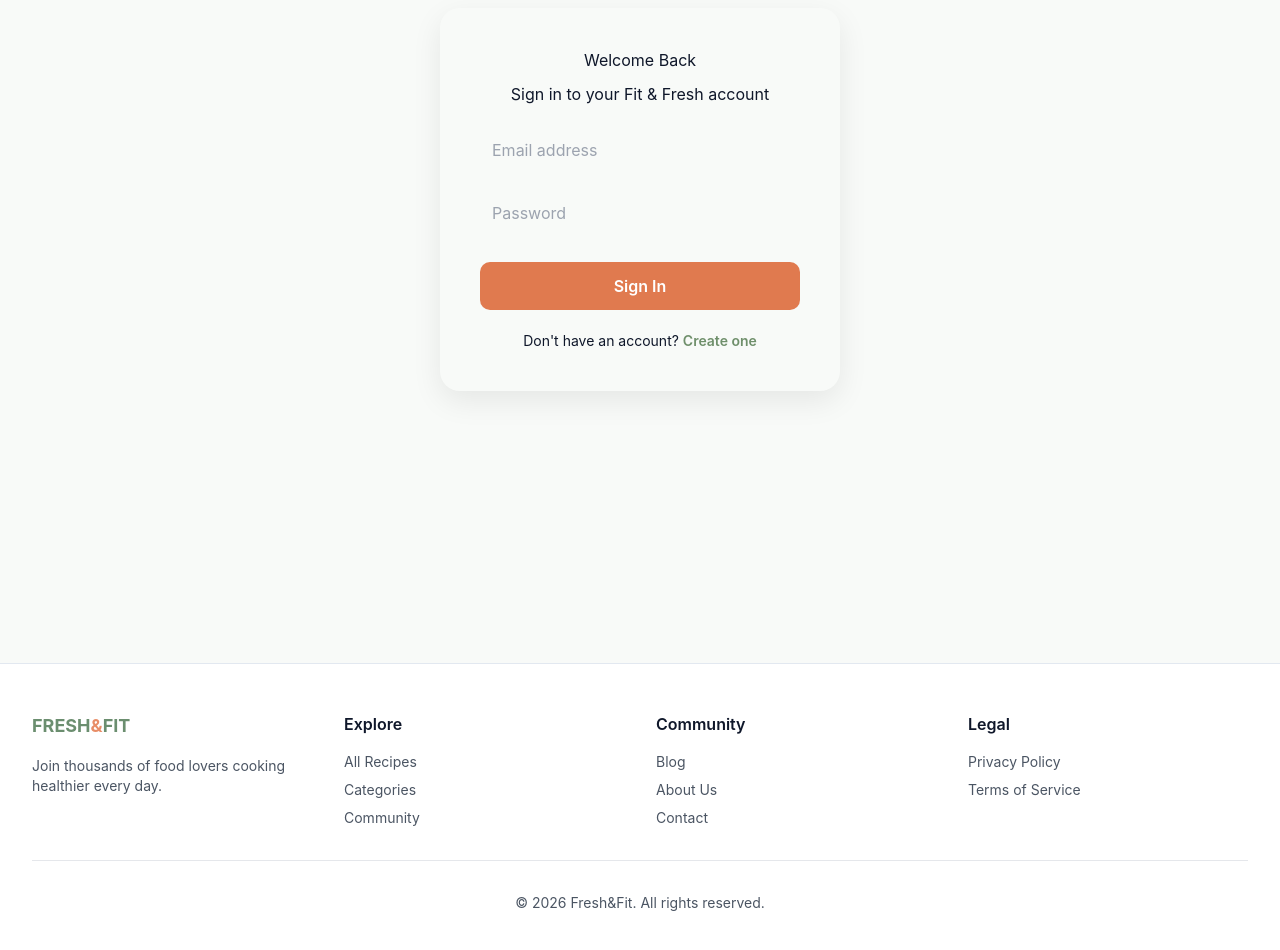
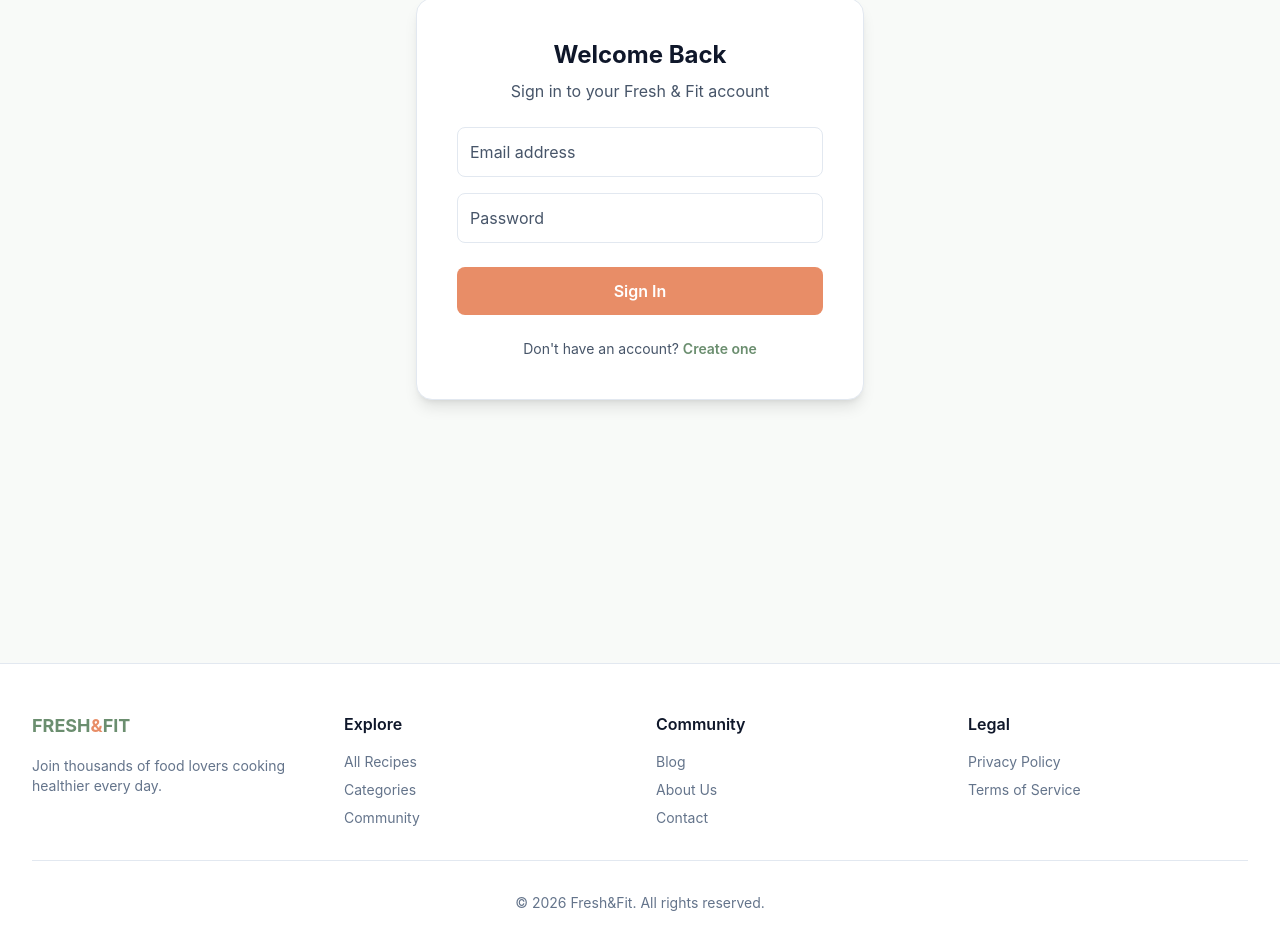
Before and after one commit to Drys-H/WebMinds, a React app in the folder frontend/: page /signin in a window 1280 px wide. Shown: the part 274-1224 px from the top of the page. Built offline with nearby package versions, Linux system fonts and the light colour scheme; the HTML template or start-up script is replaced by a standard one.

Commit message:
new version

```diff
--- a/frontend/src/components/layout/Layout.jsx
+++ b/frontend/src/components/layout/Layout.jsx
@@ -1,7 +1,6 @@
-import { Menu, Moon, Search, Sun, User, X } from "lucide-react";
-import { useEffect, useState } from "react";
+import { Menu, Search, User, X } from "lucide-react";
+import { useState } from "react";
 import { Link, NavLink, Outlet, useNavigate } from "react-router-dom";
-
 
 const navLinks = [
   { to: "/", label: "Home" },
@@ -13,30 +12,7 @@ const navLinks = [
 export default function Layout() {
   const [mobileMenuOpen, setMobileMenuOpen] = useState(false);
   const [search, setSearch] = useState("");
-  const [darkMode, setDarkMode] = useState(false);
   const navigate = useNavigate();
-
-  useEffect(() => {
-    const savedTheme = localStorage.getItem("theme");
-
-    if (savedTheme === "dark") {
-      document.documentElement.classList.add("dark");
-      setDarkMode(true);
-    }
-  }, []);
-
-  const toggleDarkMode = () => {
-    const newMode = !darkMode;
-    setDarkMode(newMode);
-
-    if (newMode) {
-      document.documentElement.classList.add("dark");
-      localStorage.setItem("theme", "dark");
-    } else {
-      document.documentElement.classList.remove("dark");
-      localStorage.setItem("theme", "light");
-    }
-  };
 
   const handleSearchSubmit = (event) => {
     event.preventDefault();
@@ -52,15 +28,20 @@ export default function Layout() {
   };
 
   return (
-      <div className="min-h-screen bg-[var(--color-background)] text-[var(--color-text)] dark:bg-slate-950 dark:text-white">
+      <div className="min-h-screen bg-[var(--color-background)] text-[var(--color-text)]">
+
+        {/* HEADER */}
         <header className="sticky top-0 z-50 border-b border-[var(--color-border)] bg-[var(--color-surface)]/95 backdrop-blur">
           <div className="mx-auto flex max-w-7xl items-center justify-between gap-4 px-4 py-4 sm:px-6 lg:px-8">
+
+            {/* LOGO */}
             <Link to="/" className="text-xl font-extrabold tracking-tight sm:text-2xl">
               <span className="text-[var(--color-primary)]">FRESH</span>
               <span className="text-[var(--color-accent)]">&amp;</span>
               <span className="text-[var(--color-primary)]">FIT</span>
             </Link>
 
+            {/* NAV */}
             <nav className="hidden items-center gap-7 md:flex">
               {navLinks.map((link) => (
                   <NavLink
@@ -70,7 +51,7 @@ export default function Layout() {
                           `text-sm font-semibold transition ${
                               isActive
                                   ? "text-[var(--color-primary)]"
-                      : "text-slate-600 hover:text-[var(--color-primary)] dark:text-slate-300 dark:hover:text-[var(--color-primary)]"
+                                  : "text-slate-600 hover:text-[var(--color-primary)]"
                           }`
                       }
                   >
@@ -79,15 +60,8 @@ export default function Layout() {
               ))}
             </nav>
 
+            {/* RIGHT SIDE */}
             <div className="hidden items-center gap-3 lg:flex">
-            <button
-              type="button"
-              onClick={toggleDarkMode}
-              className="grid h-10 w-10 place-items-center rounded-full border border-slate-200 text-slate-600 transition hover:bg-slate-100 dark:border-slate-700 dark:text-slate-300 dark:hover:bg-slate-800"
-              aria-label="Toggle dark mode"
-            >
-              {darkMode ? <Sun className="h-4 w-4" /> : <Moon className="h-4 w-4" />}
-            </button>
 
               <button className="rounded-full border border-[var(--color-primary)] px-4 py-2 text-sm font-semibold text-[var(--color-primary)] transition hover:bg-[var(--color-primary)] hover:text-white">
                 <Link to="/signin">Sign In</Link>
@@ -97,39 +71,32 @@ export default function Layout() {
                 <Link to="/register">Get Started</Link>
               </button>
 
-            <button className="grid h-10 w-10 place-items-center rounded-full border border-slate-200 text-slate-600 dark:border-slate-700 dark:text-slate-300">
+              <button className="grid h-10 w-10 place-items-center rounded-full border border-[var(--color-border)] text-[var(--color-text)]">
                 <User className="h-4 w-4" />
               </button>
             </div>
 
+            {/* MOBILE */}
             <div className="flex items-center gap-2 md:hidden">
               <button
                   type="button"
-              onClick={toggleDarkMode}
-              className="grid h-10 w-10 place-items-center rounded-full border border-slate-200 text-slate-600 transition hover:bg-slate-100 dark:border-slate-700 dark:text-slate-300 dark:hover:bg-slate-800"
-              aria-label="Toggle dark mode"
-            >
-              {darkMode ? <Sun className="h-4 w-4" /> : <Moon className="h-4 w-4" />}
-            </button>
-
-            <button
-              type="button"
-              className="grid h-10 w-10 place-items-center rounded-full border border-slate-200 dark:border-slate-700"
+                  className="grid h-10 w-10 place-items-center rounded-full border border-[var(--color-border)]"
                   onClick={() => setMobileMenuOpen((open) => !open)}
-              aria-label="Toggle menu"
               >
                 {mobileMenuOpen ? (
-                <X className="h-5 w-5 dark:text-white" />
+                    <X className="h-5 w-5" />
                 ) : (
-                <Menu className="h-5 w-5 dark:text-white" />
+                    <Menu className="h-5 w-5" />
                 )}
               </button>
             </div>
           </div>
 
+          {/* MOBILE MENU */}
           {mobileMenuOpen && (
-          <div className="border-t border-[var(--color-border)] bg-white md:hidden dark:border-slate-800 dark:bg-slate-900">
+              <div className="border-t border-[var(--color-border)] bg-[var(--color-surface)] md:hidden">
                 <div className="mx-auto max-w-7xl px-4 py-4 sm:px-6">
+
                   <form onSubmit={handleSearchSubmit} className="mb-4 flex flex-col gap-2 sm:flex-row sm:items-center">
                     <div className="relative flex-1">
                       <Search className="pointer-events-none absolute left-3 top-1/2 h-4 w-4 -translate-y-1/2 text-slate-400" />
@@ -138,7 +105,7 @@ export default function Layout() {
                           value={search}
                           onChange={(event) => setSearch(event.target.value)}
                           placeholder="Search recipes"
-                    className="w-full rounded-full border border-slate-200 bg-slate-50 py-3 pl-10 pr-4 text-sm outline-none focus:border-[var(--color-primary)] focus:bg-white dark:border-slate-700 dark:bg-slate-800 dark:text-white dark:focus:bg-slate-800"
+                          className="w-full rounded-full border border-[var(--color-border)] bg-[var(--color-surface)] py-3 pl-10 pr-4 text-sm outline-none focus:border-[var(--color-primary)]"
                       />
                     </div>
                     <button className="w-full rounded-full bg-[var(--color-primary)] px-4 py-3 text-sm font-semibold text-white sm:w-auto">
@@ -156,7 +123,7 @@ export default function Layout() {
                                 `block rounded-2xl px-4 py-3 text-sm font-semibold ${
                                     isActive
                                         ? "bg-[var(--color-primary)]/10 text-[var(--color-primary)]"
-                          : "text-slate-700 dark:text-slate-300"
+                                        : "text-[var(--color-text)]"
                                 }`
                             }
                         >
@@ -169,52 +136,57 @@ export default function Layout() {
           )}
         </header>
 
+        {/* MAIN */}
         <main>
           <Outlet />
         </main>
 
+        {/* FOOTER */}
         <footer className="mt-16 border-t border-[var(--color-border)] bg-[var(--color-surface)]">
           <div className="mx-auto max-w-7xl px-4 py-12 sm:px-6 lg:px-8">
+
             <div className="grid grid-cols-1 gap-8 sm:grid-cols-2 lg:grid-cols-4">
+
               <div>
                 <h3 className="mb-4 text-lg font-bold">
                   <span className="text-[#6B8E6F]">FRESH</span>
                   <span className="text-[#E88D67]">&</span>
                   <span className="text-[#6B8E6F]">FIT</span>
                 </h3>
-              <p className="text-sm text-gray-600 dark:text-slate-400">
+                <p className="text-sm text-slate-500">
                   Join thousands of food lovers cooking healthier every day.
                 </p>
               </div>
 
               <div>
-              <h4 className="mb-4 font-semibold dark:text-white">Explore</h4>
-              <ul className="space-y-2 text-sm text-gray-600 dark:text-slate-400">
-                <li><Link to="/recipes" className="hover:text-[#6B8E6F]">All Recipes</Link></li>
-                <li><Link to="/categories" className="hover:text-[#6B8E6F]">Categories</Link></li>
-                <li><Link to="/community" className="hover:text-[#6B8E6F]">Community</Link></li>
+                <h4 className="mb-4 font-semibold">Explore</h4>
+                <ul className="space-y-2 text-sm text-slate-500">
+                  <li><Link to="/recipes">All Recipes</Link></li>
+                  <li><Link to="/categories">Categories</Link></li>
+                  <li><Link to="/community">Community</Link></li>
                 </ul>
               </div>
 
               <div>
-              <h4 className="mb-4 font-semibold dark:text-white">Community</h4>
-              <ul className="space-y-2 text-sm text-gray-600 dark:text-slate-400">
-                <li><a href="#" className="hover:text-[#6B8E6F]">Blog</a></li>
-                <li><a href="#" className="hover:text-[#6B8E6F]">About Us</a></li>
-                <li><a href="#" className="hover:text-[#6B8E6F]">Contact</a></li>
+                <h4 className="mb-4 font-semibold">Community</h4>
+                <ul className="space-y-2 text-sm text-slate-500">
+                  <li>Blog</li>
+                  <li>About Us</li>
+                  <li>Contact</li>
                 </ul>
               </div>
 
               <div>
-              <h4 className="mb-4 font-semibold dark:text-white">Legal</h4>
-              <ul className="space-y-2 text-sm text-gray-600 dark:text-slate-400">
-                <li><a href="#" className="hover:text-[#6B8E6F]">Privacy Policy</a></li>
-                <li><a href="#" className="hover:text-[#6B8E6F]">Terms of Service</a></li>
+                <h4 className="mb-4 font-semibold">Legal</h4>
+                <ul className="space-y-2 text-sm text-slate-500">
+                  <li>Privacy Policy</li>
+                  <li>Terms of Service</li>
                 </ul>
               </div>
+
             </div>
 
-          <div className="mt-8 border-t border-gray-200 pt-8 text-center text-sm text-gray-600 dark:border-slate-800 dark:text-slate-400">
+            <div className="mt-8 border-t border-[var(--color-border)] pt-8 text-center text-sm text-slate-500">
               <p>&copy; 2026 Fresh&amp;Fit. All rights reserved.</p>
             </div>
           </div>
--- a/frontend/src/pages/SignIn.jsx
+++ b/frontend/src/pages/SignIn.jsx
@@ -1,4 +1,4 @@
-import { useState, useEffect } from "react";
+import { useState } from "react";
 import { useNavigate } from "react-router-dom";
 import { loginUser } from "../services/api";
 
@@ -12,16 +12,6 @@ export default function SignIn() {
 
   const [error, setError] = useState("");
   const [loading, setLoading] = useState(false);
-  const [darkMode, setDarkMode] = useState(false);
-
-  /* DARK MODE */
-  useEffect(() => {
-    if (darkMode) {
-      document.body.classList.add("dark");
-    } else {
-      document.body.classList.remove("dark");
-    }
-  }, [darkMode]);
 
   const handleChange = (e) => {
     setForm({ ...form, [e.target.name]: e.target.value });
@@ -41,7 +31,6 @@ export default function SignIn() {
 
       const data = await loginUser(form);
 
-      // store logged in user locally
       localStorage.setItem("user", JSON.stringify({
         username: form.username,
         token: data.token
@@ -57,27 +46,32 @@ export default function SignIn() {
   };
 
   return (
-      <div>
+      <div className="flex justify-center items-center min-h-screen px-4 bg-[var(--color-background)] text-[var(--color-text)]">
 
-        <div style={container}>
-          <div style={card}>
+        <div className="w-full max-w-md p-10 rounded-2xl bg-[var(--color-surface)] border border-[var(--color-border)] shadow-lg text-center">
 
-            <h2 style={title}>Welcome Back</h2>
+          <h2 className="text-2xl font-bold mb-2">
+            Welcome Back
+          </h2>
 
-            <p style={subtitle}>
-              Sign in to your Fit & Fresh account
+          <p className="text-[var(--color-text-muted)] mb-6">
+            Sign in to your Fresh & Fit account
           </p>
 
-            {error && <p style={errorText}>{error}</p>}
+          {error && (
+              <p className="text-red-500 text-sm mb-4">
+                {error}
+              </p>
+          )}
 
-            <form onSubmit={handleSubmit} style={formStyle}>
+          <form onSubmit={handleSubmit} className="flex flex-col gap-4">
 
             <input
                 name="username"
                 placeholder="Email address"
                 value={form.username}
                 onChange={handleChange}
-                  style={input}
+                className="p-3 rounded-lg border border-[var(--color-border)] bg-[var(--color-surface)] text-[var(--color-text)] placeholder:text-[var(--color-text-muted)] outline-none focus:ring-2 focus:ring-[var(--color-primary)]"
             />
 
             <input
@@ -86,105 +80,30 @@ export default function SignIn() {
                 placeholder="Password"
                 value={form.password}
                 onChange={handleChange}
-                  style={input}
+                className="p-3 rounded-lg border border-[var(--color-border)] bg-[var(--color-surface)] text-[var(--color-text)] placeholder:text-[var(--color-text-muted)] outline-none focus:ring-2 focus:ring-[var(--color-primary)]"
             />
 
-              <button style={signInBtn} disabled={loading}>
+            <button
+                disabled={loading}
+                className="mt-2 p-3 rounded-lg text-white font-semibold"
+                style={{ background: "var(--color-accent)" }}
+            >
               {loading ? "Signing in..." : "Sign In"}
             </button>
 
           </form>
 
-            <p style={bottomText}>
+          <p className="mt-6 text-sm text-[var(--color-text-muted)]">
             Don't have an account?{" "}
-              <span onClick={() => navigate("/register")} style={link}>
+            <span
+                onClick={() => navigate("/register")}
+                className="text-[var(--color-primary)] cursor-pointer font-semibold"
+            >
             Create one
           </span>
           </p>
 
         </div>
       </div>
-      </div>
   );
 }
-
-/* ================= STYLES ================= */
-
-const container = {
-  display: "flex",
-  justifyContent: "center",
-  alignItems: "center",
-  minHeight: "100vh",
-  padding: "20px"
-};
-
-const card = {
-  width: "400px",
-  padding: "40px",
-  borderRadius: "20px",
-  background: "var(--surface)",
-  textAlign: "center",
-  boxShadow: "0 10px 30px rgba(0,0,0,0.08)"
-};
-
-const title = {
-  marginBottom: "10px"
-};
-
-const subtitle = {
-  color: "var(--text-light)",
-  marginBottom: "20px"
-};
-
-const formStyle = {
-  display: "flex",
-  flexDirection: "column",
-  gap: "15px"
-};
-
-const signInBtn = {
-  background: "#e07a4f",
-  color: "white",
-  marginTop: "10px",
-  padding: "12px",
-  borderRadius: "10px",
-  border: "none",
-  cursor: "pointer",
-  fontWeight: "600"
-};
-
-const errorText = {
-  color: "#e76f51",
-  marginBottom: "10px"
-};
-
-const bottomText = {
-  marginTop: "20px",
-  fontSize: "14px"
-};
-
-const link = {
-  color: "#6f8f6b",
-  cursor: "pointer",
-  fontWeight: "600"
-};
-
-const toggleWrap = {
-  display: "flex",
-  justifyContent: "flex-end",
-  padding: "20px 60px"
-};
-
-const toggleBtn = {
-  background: "var(--surface)",
-  border: "1px solid var(--border)"
-};
-
-const input = {
-  padding: "12px",
-  borderRadius: "10px",
-  border: "1px solid var(--border)",
-  background: "var(--surface)",
-  color: "var(--text)",
-  outline: "none"
-};
--- a/frontend/src/pages/SignUp.jsx
+++ b/frontend/src/pages/SignUp.jsx
@@ -76,7 +76,6 @@ export default function SignUp() {
 
       setSuccess("Account created successfully 🎉");
 
-      // since backend doesn't return user → go to sign in
       setTimeout(() => navigate("/signin"), 1200);
 
     } catch (err) {
@@ -87,50 +86,86 @@ export default function SignUp() {
   };
 
   return (
-    <div style={container}>
+      <div className="flex min-h-screen">
 
         {/* LEFT SIDE */}
-      <div style={leftSide}>
-        <div style={overlay}>
-          <h1>Join 8,000+ food lovers</h1>
+        <div
+            className="flex-1 bg-cover bg-center relative"
+            style={{
+              backgroundImage:
+                  "url('https://images.unsplash.com/photo-1546069901-ba9599a7e63c')"
+            }}
+        >
+          <div className="absolute bottom-10 left-10 max-w-md text-white">
+            <h1 className="text-2xl font-bold">Join 8,000+ food lovers</h1>
             <p>Create your free account and start cooking healthier today.</p>
           </div>
         </div>
 
         {/* RIGHT SIDE */}
-      <div style={rightSide}>
-        <h2>Create your account</h2>
+        <div className="flex-1 flex flex-col justify-center p-16 bg-[var(--color-background)] text-[var(--color-text)]"> {/* UPDATED */}
 
-        <p>
+          <h2 className="text-2xl font-bold">Create your account</h2>
+
+          <p className="mt-2 text-[var(--color-text-muted)]">
             Already have one?{" "}
-          <span style={link} onClick={() => navigate("/signin")}>
+            <span
+                className="text-[var(--color-primary)] cursor-pointer"
+                onClick={() => navigate("/signin")}
+            >
             Sign in
           </span>
           </p>
 
-        {error && <p style={errorText}>{error}</p>}
-        {success && <p style={successText}>{success}</p>}
+          {error && <p className="text-red-500 text-sm mt-2">{error}</p>}
+          {success && <p className="text-green-500 text-sm mt-2">{success}</p>}
 
-        <form onSubmit={handleSubmit} style={formStyle}>
+          <form onSubmit={handleSubmit} className="flex flex-col gap-4 mt-5">
 
-          <div style={{ display: "flex", gap: "10px" }}>
-            <input name="firstName" placeholder="First Name" onChange={handleChange} style={input} />
-            <input name="lastName" placeholder="Last Name" onChange={handleChange} style={input} />
+            <div className="flex gap-3">
+              <input
+                  name="firstName"
+                  placeholder="First Name"
+                  onChange={handleChange}
+                  className="p-3 rounded-lg border border-[var(--color-border)] bg-[var(--color-surface)] text-[var(--color-text)] w-full"
+              /> {/* UPDATED */}
+
+              <input
+                  name="lastName"
+                  placeholder="Last Name"
+                  onChange={handleChange}
+                  className="p-3 rounded-lg border border-[var(--color-border)] bg-[var(--color-surface)] text-[var(--color-text)] w-full"
+              /> {/* UPDATED */}
             </div>
 
-          <input name="email" placeholder="Email" onChange={handleChange} style={input} />
-          <input name="username" placeholder="Username" onChange={handleChange} style={input} />
+            <input
+                name="email"
+                placeholder="Email"
+                onChange={handleChange}
+                className="p-3 rounded-lg border border-[var(--color-border)] bg-[var(--color-surface)] text-[var(--color-text)]"
+            /> {/* UPDATED */}
+
+            <input
+                name="username"
+                placeholder="Username"
+                onChange={handleChange}
+                className="p-3 rounded-lg border border-[var(--color-border)] bg-[var(--color-surface)] text-[var(--color-text)]"
+            /> {/* UPDATED */}
 
             {/* PASSWORD */}
-          <div style={{ position: "relative" }}>
+            <div className="relative">
               <input
                   name="password"
                   type={showPassword ? "text" : "password"}
                   placeholder="Password"
                   onChange={handleChange}
-              style={input}
-            />
-            <span style={toggle} onClick={() => setShowPassword(!showPassword)}>
+                  className="p-3 rounded-lg border border-[var(--color-border)] bg-[var(--color-surface)] text-[var(--color-text)] w-full"
+              /> {/* UPDATED */}
+
+              <span
+                  className="absolute right-3 top-1/2 -translate-y-1/2 cursor-pointer text-sm text-[var(--color-text-muted)]"
+                  onClick={() => setShowPassword(!showPassword)}
+              >
               {showPassword ? "Hide" : "Show"}
             </span>
             </div>
@@ -140,10 +175,15 @@ export default function SignUp() {
                 type="password"
                 placeholder="Confirm Password"
                 onChange={handleChange}
-            style={input}
-          />
+                className="p-3 rounded-lg border border-[var(--color-border)] bg-[var(--color-surface)] text-[var(--color-text)]"
+            /> {/* UPDATED */}
 
-          <button type="submit" style={submitBtn} disabled={loading}>
+            <button
+                type="submit"
+                disabled={loading}
+                className="p-3 rounded-lg text-white font-semibold"
+                style={{ background: "var(--color-accent)" }}
+            >
               {loading ? "Creating..." : "Create Free Account →"}
             </button>
 
@@ -152,81 +192,3 @@ export default function SignUp() {
       </div>
   );
 }
-
-/* STYLES */
-
-const container = {
-  display: "flex",
-  height: "100vh"
-};
-
-const leftSide = {
-  flex: 1,
-  backgroundImage: "url('https://images.unsplash.com/photo-1546069901-ba9599a7e63c')",
-  backgroundSize: "cover",
-  backgroundPosition: "center",
-  position: "relative"
-};
-
-const overlay = {
-  position: "absolute",
-  bottom: "40px",
-  left: "40px",
-  color: "white",
-  maxWidth: "400px"
-};
-
-const rightSide = {
-  flex: 1,
-  padding: "60px",
-  display: "flex",
-  flexDirection: "column",
-  justifyContent: "center"
-};
-
-const formStyle = {
-  display: "flex",
-  flexDirection: "column",
-  gap: "15px",
-  marginTop: "20px"
-};
-
-const input = {
-  padding: "12px",
-  borderRadius: "8px",
-  border: "1px solid #ddd",
-  width: "100%"
-};
-
-const submitBtn = {
-  padding: "12px",
-  borderRadius: "8px",
-  border: "none",
-  background: "#e07a4f",
-  color: "white",
-  cursor: "pointer"
-};
-
-const errorText = {
-  color: "red",
-  fontSize: "14px"
-};
-
-const successText = {
-  color: "green",
-  fontSize: "14px"
-};
-
-const link = {
-  color: "#6f8f6b",
-  cursor: "pointer"
-};
-
-const toggle = {
-  position: "absolute",
-  right: "10px",
-  top: "50%",
-  transform: "translateY(-50%)",
-  cursor: "pointer",
-  fontSize: "12px"
-};
```
Lines whose indentation alone changed are shown as unchanged.
